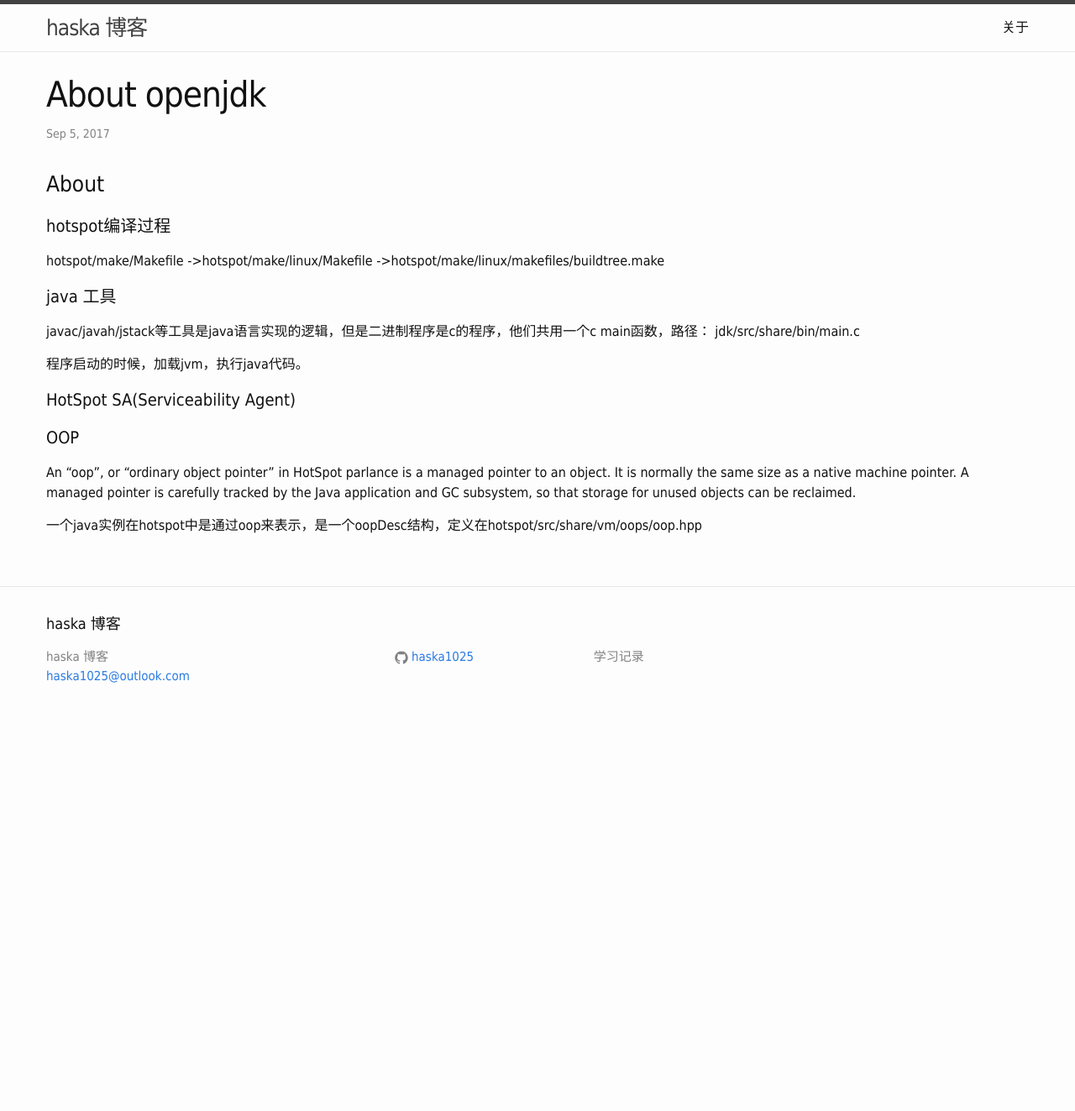
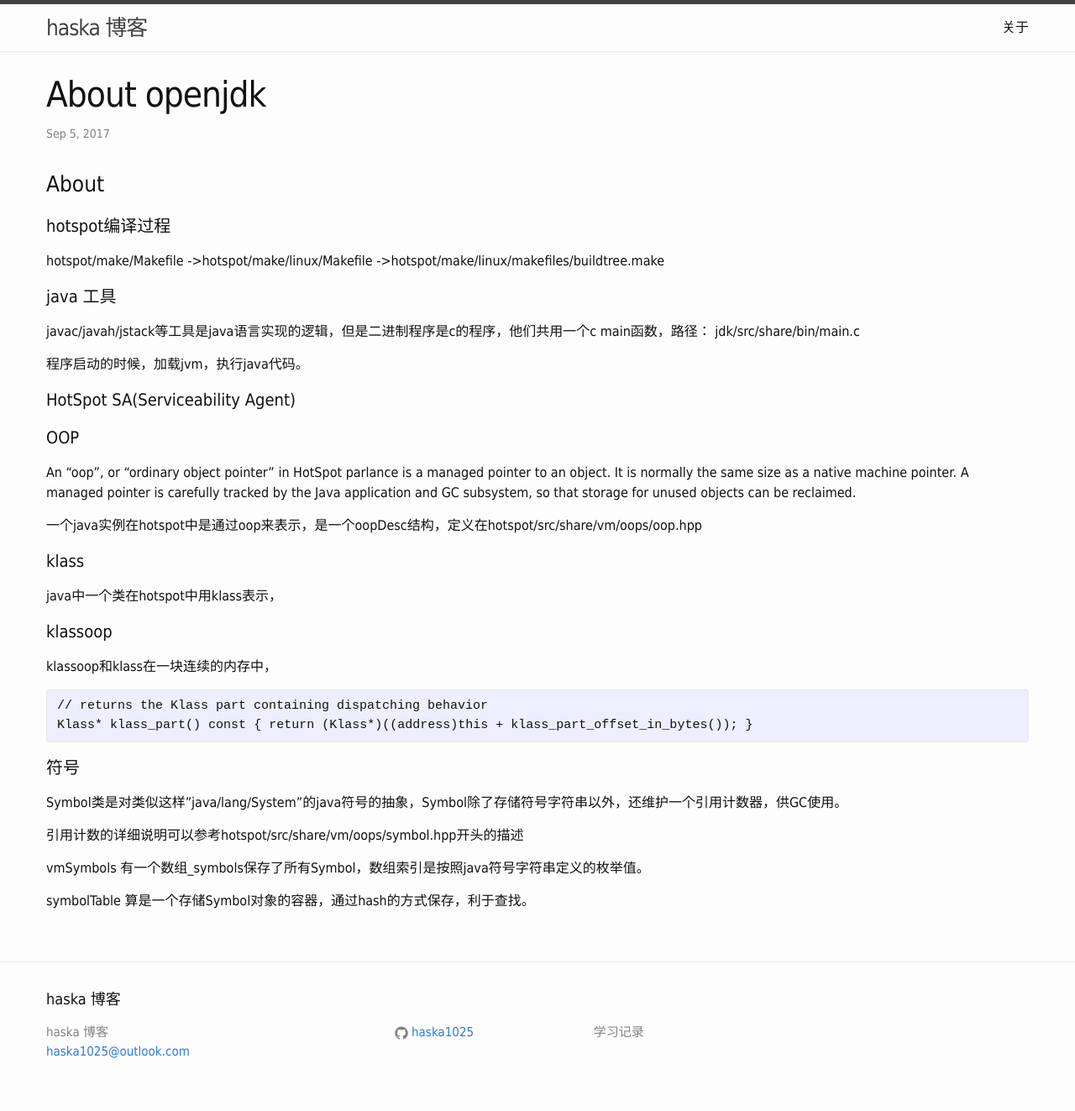
Before and after one commit to haska1025/haska1025.github.io, a Jekyll site: the page built from _posts/2017-09-05-about_openjdk7.md, in a window 1280 px wide. Shown: the whole page at 84% size. Built offline with Jekyll 4.4.1, drawn with Linux system fonts in a browser that asks for light colours; before the commit the page ends 900 px from its top, so only the background shows below that.

Commit message:
Add new changes

````diff
--- a/_posts/2017-09-05-about_openjdk7.md
+++ b/_posts/2017-09-05-about_openjdk7.md
@@ -28,3 +28,26 @@ It is normally the same size as a native machine pointer.
 A managed pointer is carefully tracked by the Java application and GC subsystem, so that storage for unused objects can be reclaimed.
 
 一个java实例在hotspot中是通过oop来表示，是一个oopDesc结构，定义在hotspot/src/share/vm/oops/oop.hpp
+
+#### klass
+
+java中一个类在hotspot中用klass表示，
+
+#### klassoop
+
+klassoop和klass在一块连续的内存中，
+
+```c
+// returns the Klass part containing dispatching behavior
+Klass* klass_part() const { return (Klass*)((address)this + klass_part_offset_in_bytes()); }
+```
+
+#### 符号
+
+Symbol类是对类似这样"java/lang/System"的java符号的抽象，Symbol除了存储符号字符串以外，还维护一个引用计数器，供GC使用。
+
+引用计数的详细说明可以参考hotspot/src/share/vm/oops/symbol.hpp开头的描述
+
+vmSymbols 有一个数组_symbols保存了所有Symbol，数组索引是按照java符号字符串定义的枚举值。
+
+symbolTable 算是一个存储Symbol对象的容器，通过hash的方式保存，利于查找。
````
Also changed, not shown: _posts/2017-09-04-jdk7_build_on_linux.md (+2 -0 lines).
